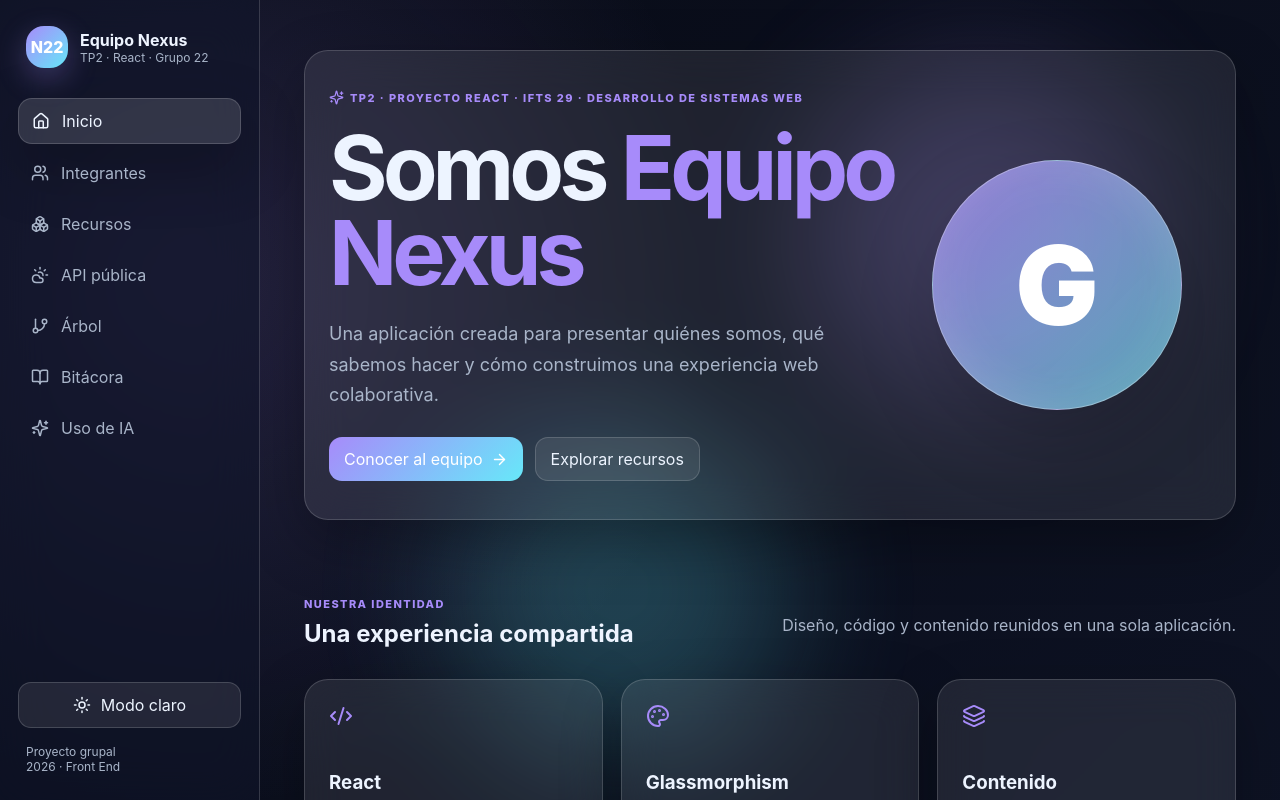
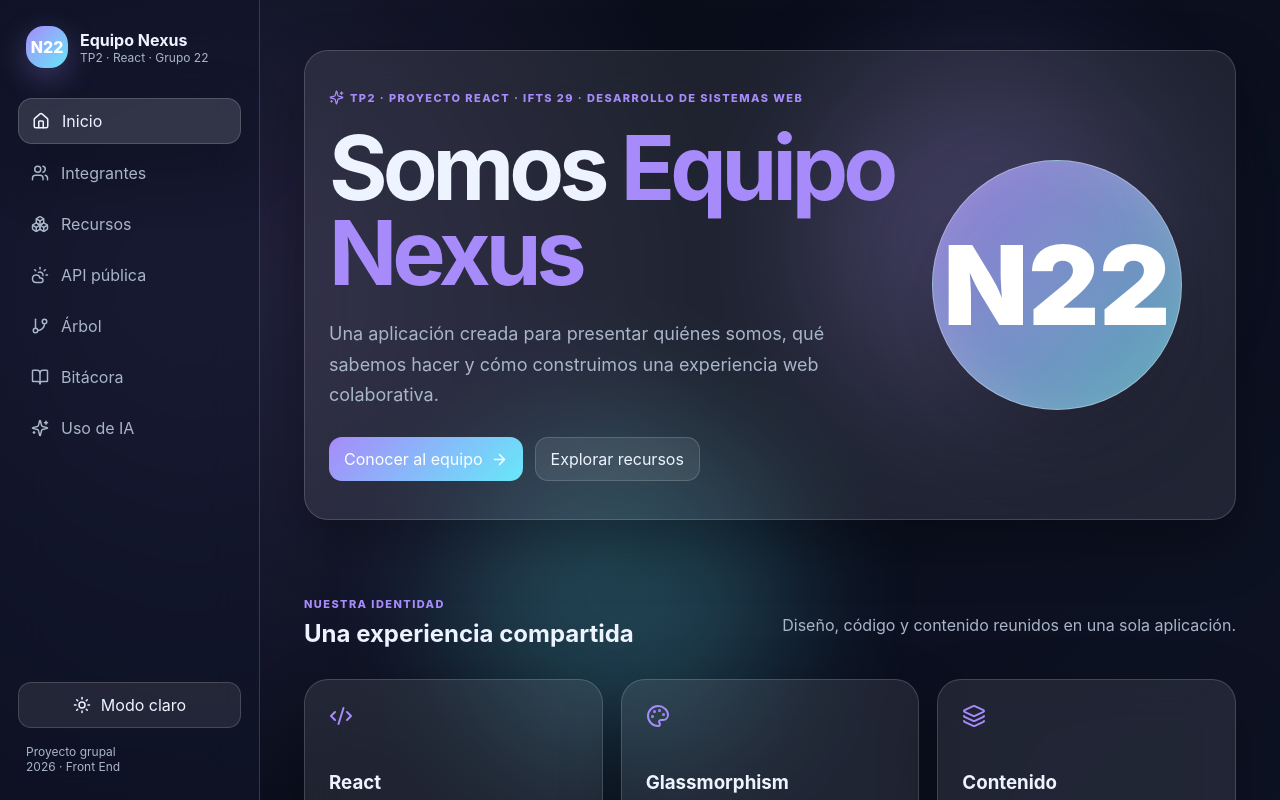
Before and after one commit to Lunreth/tp2-grupo22-desarrollo-web, a React (Vite) app in the folder tp2-grupo22-app-react/: page / in a window 1280 px wide. Shown: the top 800 px of the page. Built offline with nearby package versions, Linux system fonts and the light colour scheme.

Commit message:
Update Home.jsx

```diff
--- a/tp2-grupo22-app-react/src/pages/Home.jsx
+++ b/tp2-grupo22-app-react/src/pages/Home.jsx
@@ -25,7 +25,7 @@ export default function Home() {
           </div>
         </div>
         <div className="hero-orb">
-          <div className="orb-inner">G</div>
+          <div className="orb-inner">N22</div>
         </div>
       </section>
 
```
